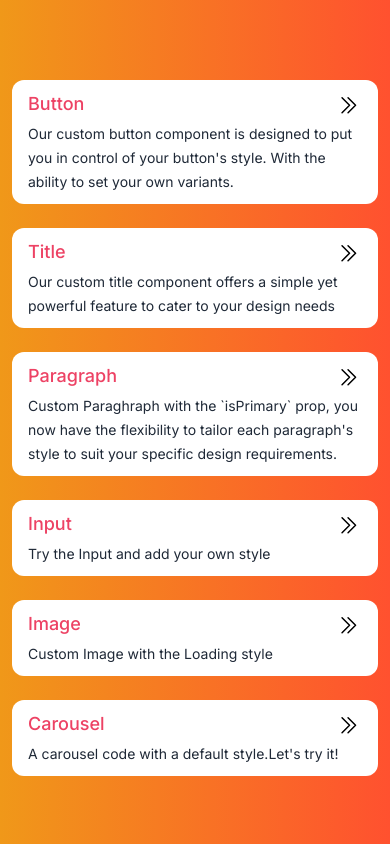
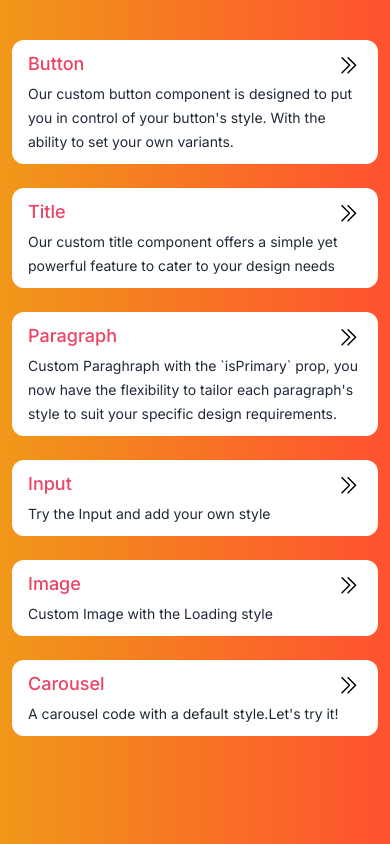
Before and after one commit to ChaimaaSafi/custom_code, a Next.js app: page / in a window 390 px wide. Built offline with nearby package versions, Linux system fonts and the light colour scheme.

Commit message:
fix: height issue

```diff
--- a/src/app/page.tsx
+++ b/src/app/page.tsx
@@ -38,7 +38,7 @@ const data_cards = [
 
 export default function Home() {
   return (
-    <section className="md:max-w-[1000px] py-20 h-screen w-full px-3 md:mx-auto flex flex-col space-y-6">
+    <section className="md:max-w-[1000px] py-10 md:py-20  w-full px-3 md:mx-auto flex flex-col space-y-6">
       {data_cards.map((card, index: number) => (
         <Card index={index} key={index} {...card} />
       ))}
```
Also changed, not shown: 2 other files (tests, documents, lock files or other folders).
